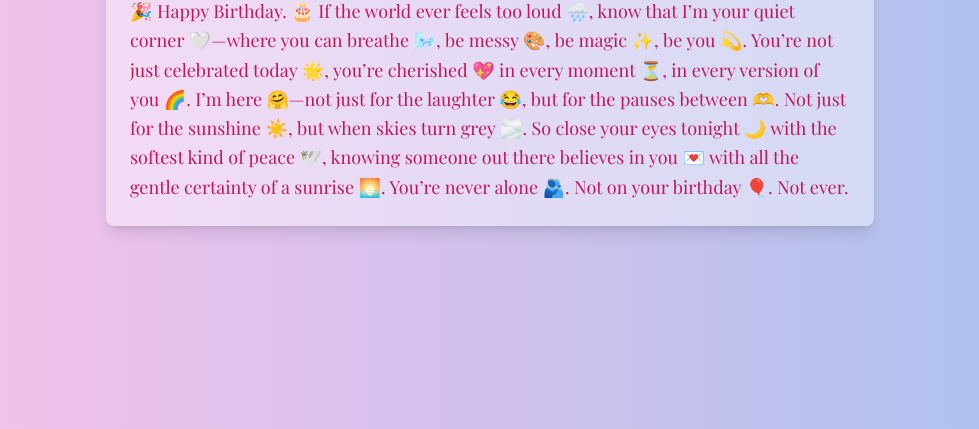
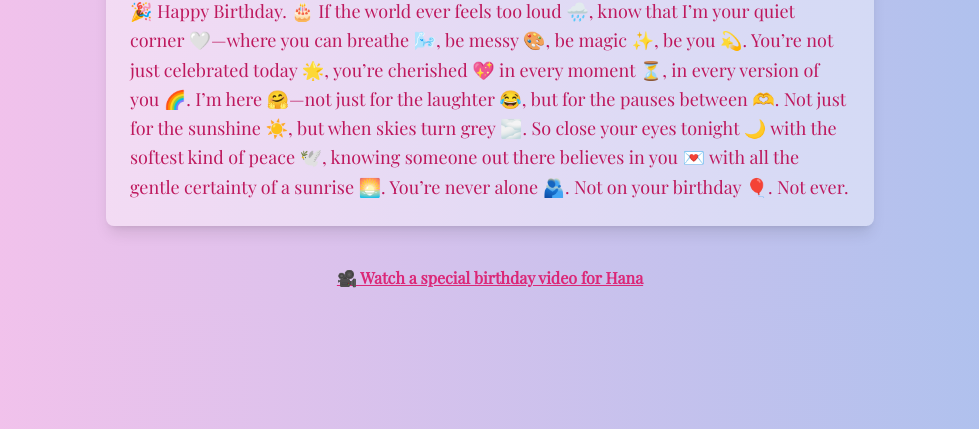
Before and after one commit to dinesh78395-gif/birthda, a plain HTML site: page index.html in a window 1280 px wide. Shown: the part 371-800 px from the top of the page, without its empty margins (150-1129 px from the left). Drawn offline with nearby package versions, Linux system fonts and the light colour scheme.

Commit message:
Update index.html

```diff
--- a/index.html
+++ b/index.html
@@ -64,6 +64,10 @@
       🎉 Happy Birthday. 🎂 If the world ever feels too loud 🌧️, know that I’m your quiet corner 🤍—where you can breathe 🌬️, be messy 🎨, be magic ✨, be you 💫. You’re not just celebrated today 🌟, you’re cherished 💖 in every moment ⏳, in every version of you 🌈. I’m here 🤗—not just for the laughter 😂, but for the pauses between 🫶. Not just for the sunshine ☀️, but when skies turn grey 🌫️. So close your eyes tonight 🌙 with the softest kind of peace 🕊️, knowing someone out there believes in you 💌 with all the gentle certainty of a sunrise 🌅. You’re never alone 🫂. Not on your birthday 🎈. Not ever.
     </p>
   </section>
+  <a href="https://www.instagram.com/reel/DK5NjXHojsM/?utm_source=ig_web_copy_link&igsh=MzRlODBiNWFlZA==" target="_blank"
+   class="text-pink-600 hover:text-pink-800 font-semibold underline">
+   🎥 Watch a special birthday video for Hana
+</a>
 
   <!-- Floating Message -->
   <div id="birthdayFloatMessage">Happy Birthday,kid! 💖</div>
```
